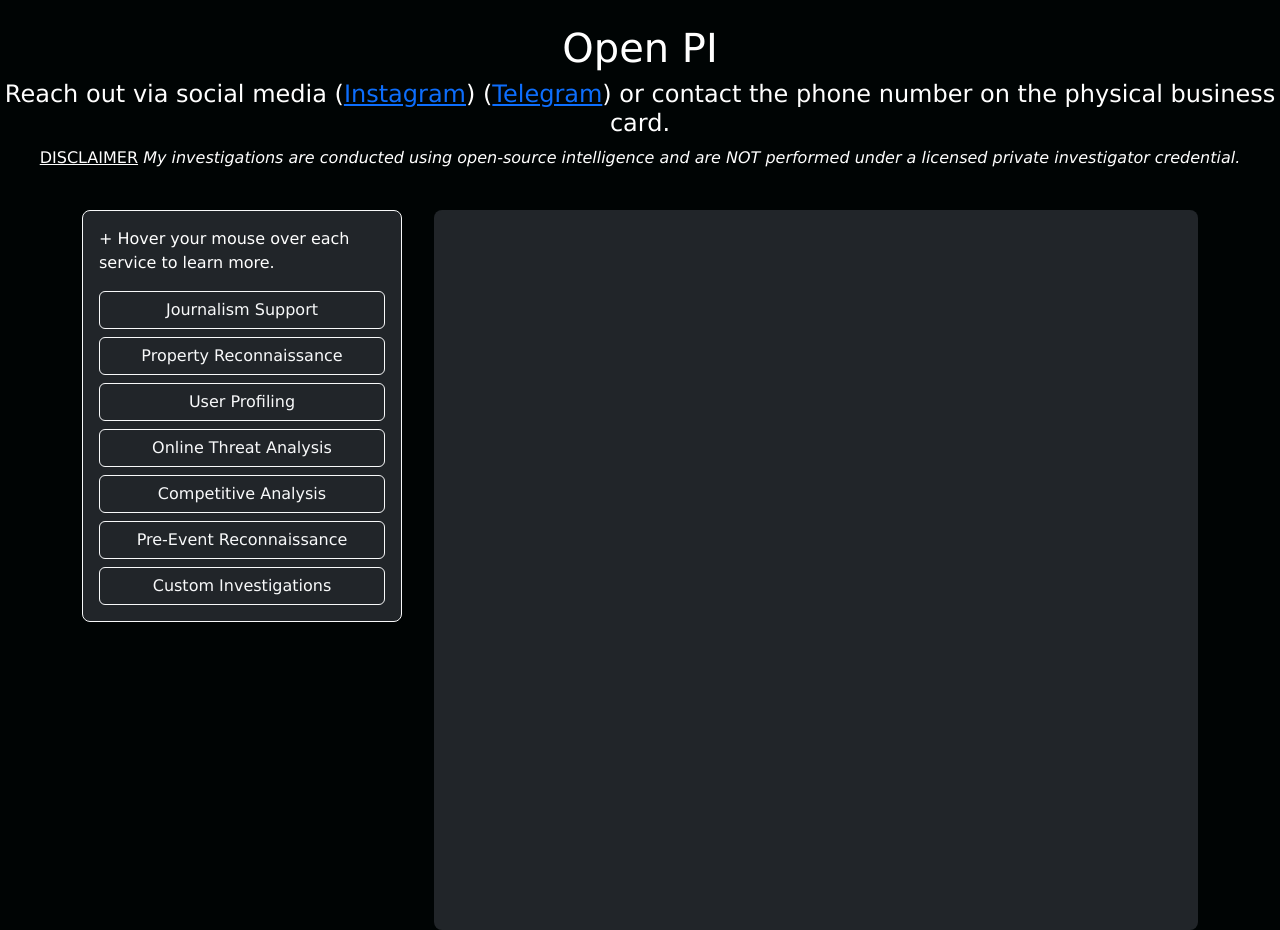
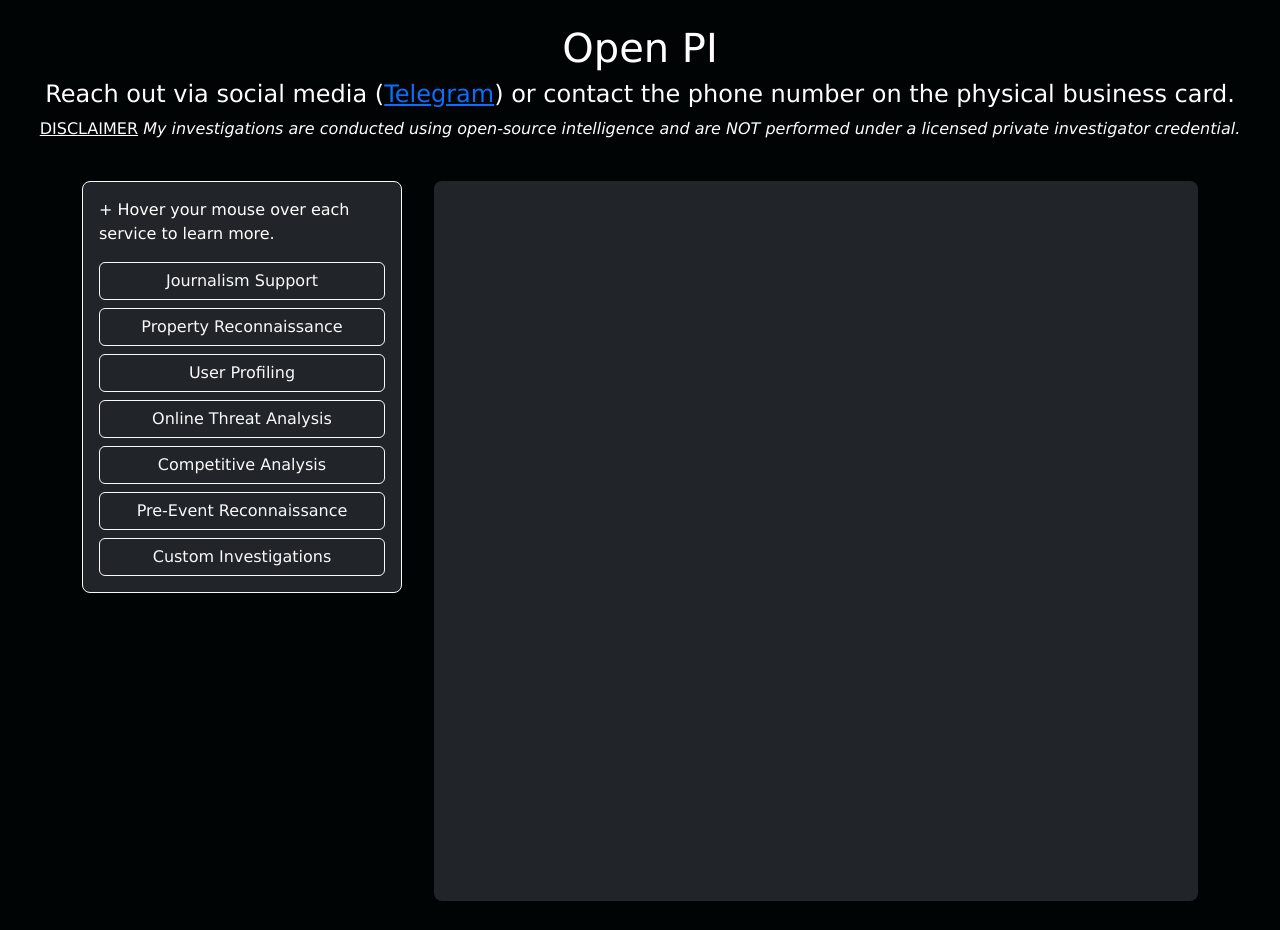
Before and after one commit to password-enthusiast/password-enthusiast.github.io, a plain HTML site: page index.html in a window 1280 px wide. After the commit the page ends 901 px from the top, so only its background shows below. Drawn offline with nearby package versions, Linux system fonts and the light colour scheme.

Commit message:
Update index.html

```diff
--- a/index.html
+++ b/index.html
@@ -20,7 +20,7 @@
 <body>
     <header class="text-center py-4">
         <h1>Open PI</h1>
-        <h4>Reach out via social media (<a href="https://instagram.com/opi.intel" target="_blank">Instagram</a>) (<a href="https://telegram.me/opi_intel" target="_blank">Telegram</a>) or contact the phone number on the physical business card.</h4>
+        <h4>Reach out via social media (<a href="https://telegram.me/opi_intel" target="_blank">Telegram</a>) or contact the phone number on the physical business card.</h4>
         <p><u>DISCLAIMER</u>
             <i>My investigations are conducted using open-source intelligence and are NOT performed under a licensed private investigator credential.</i>
         </p>
```
